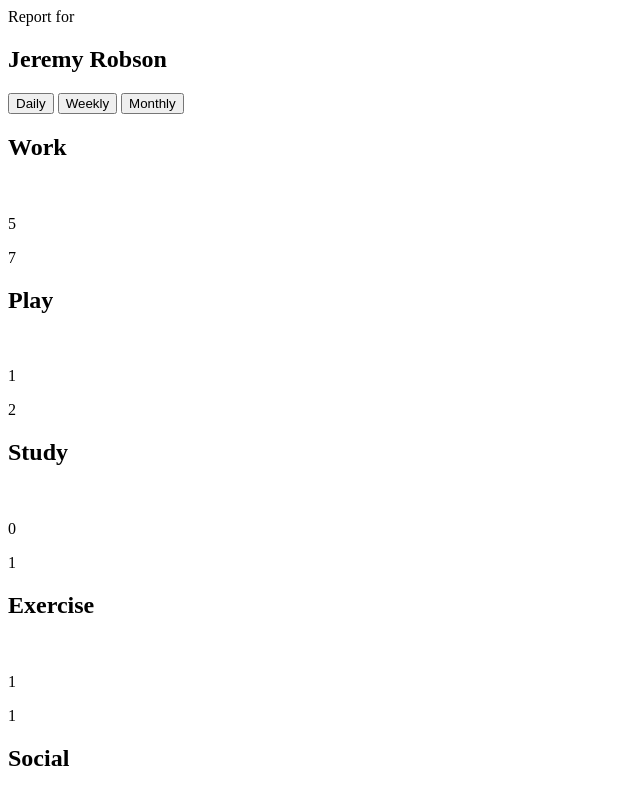
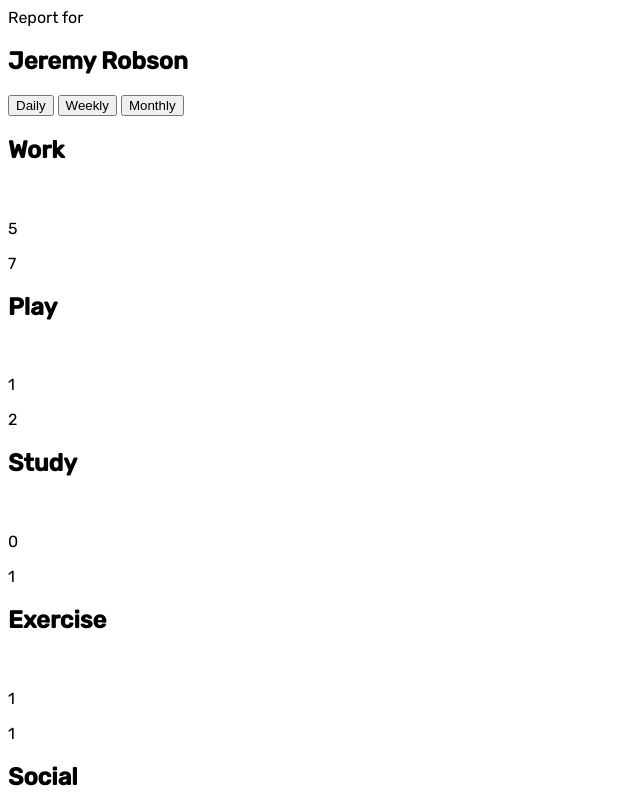
Before and after one commit to Koyun92/time-tracking, a website: page index.html in a window 1280 px wide. Shown: the top 800 px of the page, without its empty margins (0-640 px from the left). Drawn offline with Linux system fonts and the light colour scheme.

Commit message:
start css

```diff
--- a/index.html
+++ b/index.html
@@ -6,6 +6,9 @@
     <meta http-equiv="X-UA-Compatible" content="IE=edge">
     <meta name="viewport" content="width=device-width, initial-scale=1.0">
     <title>Document</title>
+    <link href="https://fonts.googleapis.com/css2?family=Rubik:wght@300;400;500&display=swap" rel="stylesheet">
+    <link rel="stylesheet" href="dist/css/style.min.css">
+
 </head>
 
 <body>
--- /dev/null
+++ b/src/sass/style.scss
@@ -0,0 +1,4 @@
+body {
+    font-family: 'Rubik', sans-serif;
+    ;
+}
```
Also changed, not shown: dist/css/style.min.css (added), 1 other file.
